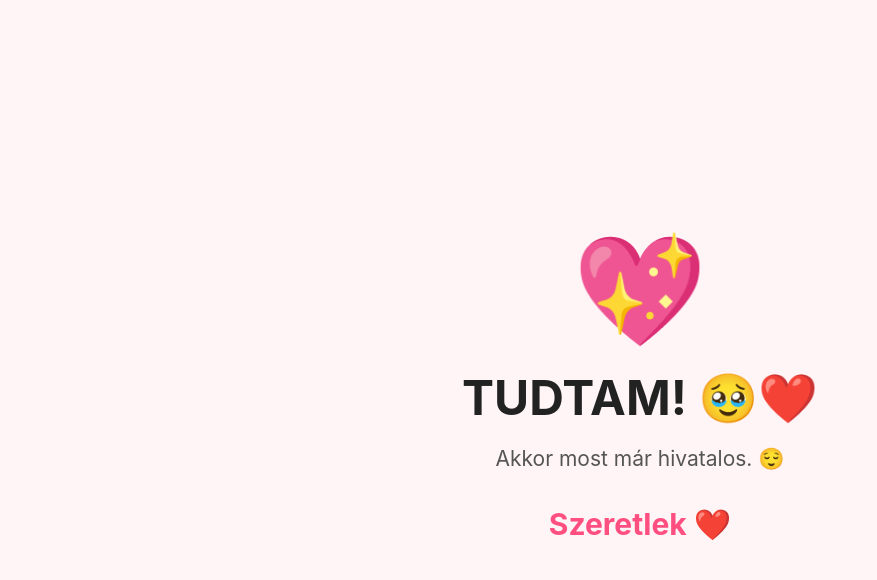
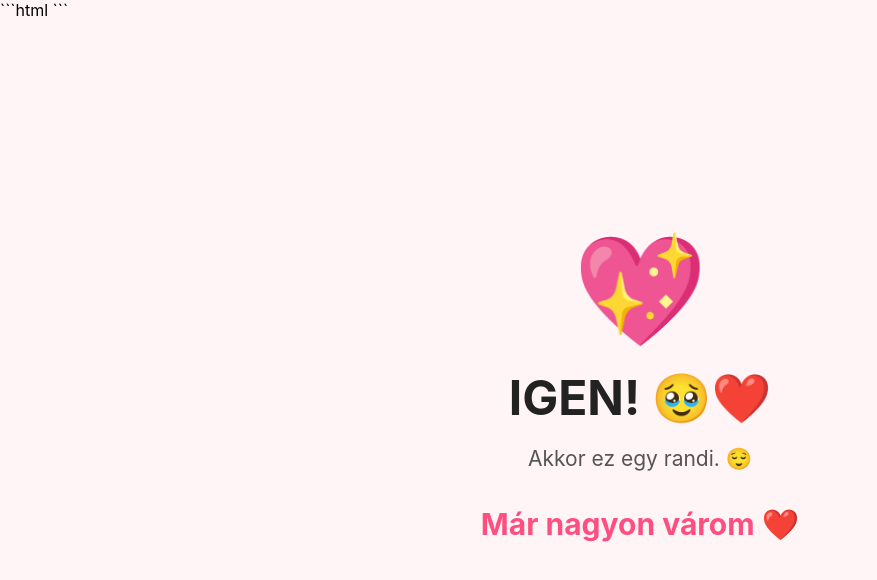
Before and after one commit to RokiHUN0/Sasa, a plain HTML site: page index.html in a window 1280 px wide. Both pictures are taken after a click on the button "IGEN ❤️". Shown: the whole page, without its empty margins (0-877 px from the left). Drawn offline with Linux system fonts and the light colour scheme.

Commit message:
Modify questions and success messages in index.html
Updated the question and success messages in the HTML file.

````diff
--- a/index.html
+++ b/index.html
@@ -1,9 +1,9 @@
+```html
 <!DOCTYPE html>
 <html lang="hu">
 <head>
     <meta charset="UTF-8">
-    <meta name="viewport"
-          content="width=device-width, initial-scale=1.0, maximum-scale=1.0, user-scalable=no">
+    <meta name="viewport" content="width=device-width, initial-scale=1.0, maximum-scale=1.0, user-scalable=no">
 
     <title>Egy fontos kérdés ❤️</title>
 
@@ -18,7 +18,7 @@
 
             <div class="heart">❤️</div>
 
-            <h1>Leszel a barátnőm?</h1>
+            <h1>Eljössz velem randira?</h1>
 
             <p class="subtitle">
                 Van egy nagyon fontos kérdésem...
@@ -47,14 +47,14 @@
 
             <div class="bigHeart">💖</div>
 
-            <h1>TUDTAM! 🥹❤️</h1>
+            <h1>IGEN! 🥹❤️</h1>
 
             <p>
-                Akkor most már hivatalos. 😌
+                Akkor ez egy randi. 😌
             </p>
 
             <p class="loveText">
-                Szeretlek ❤️
+                Már nagyon várom ❤️
             </p>
 
         </div>
@@ -66,3 +66,4 @@
 
 </body>
 </html>
+```
````
